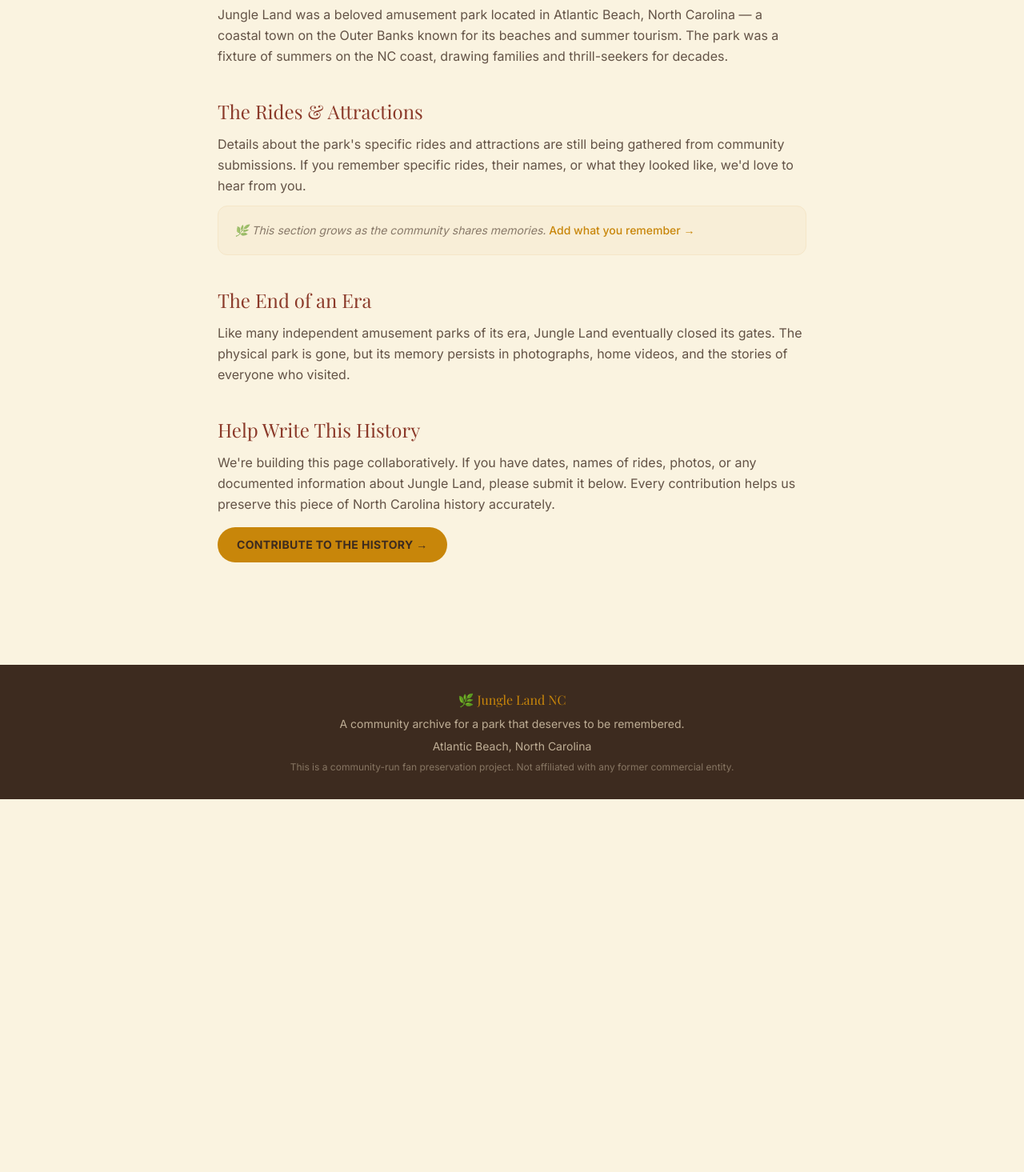
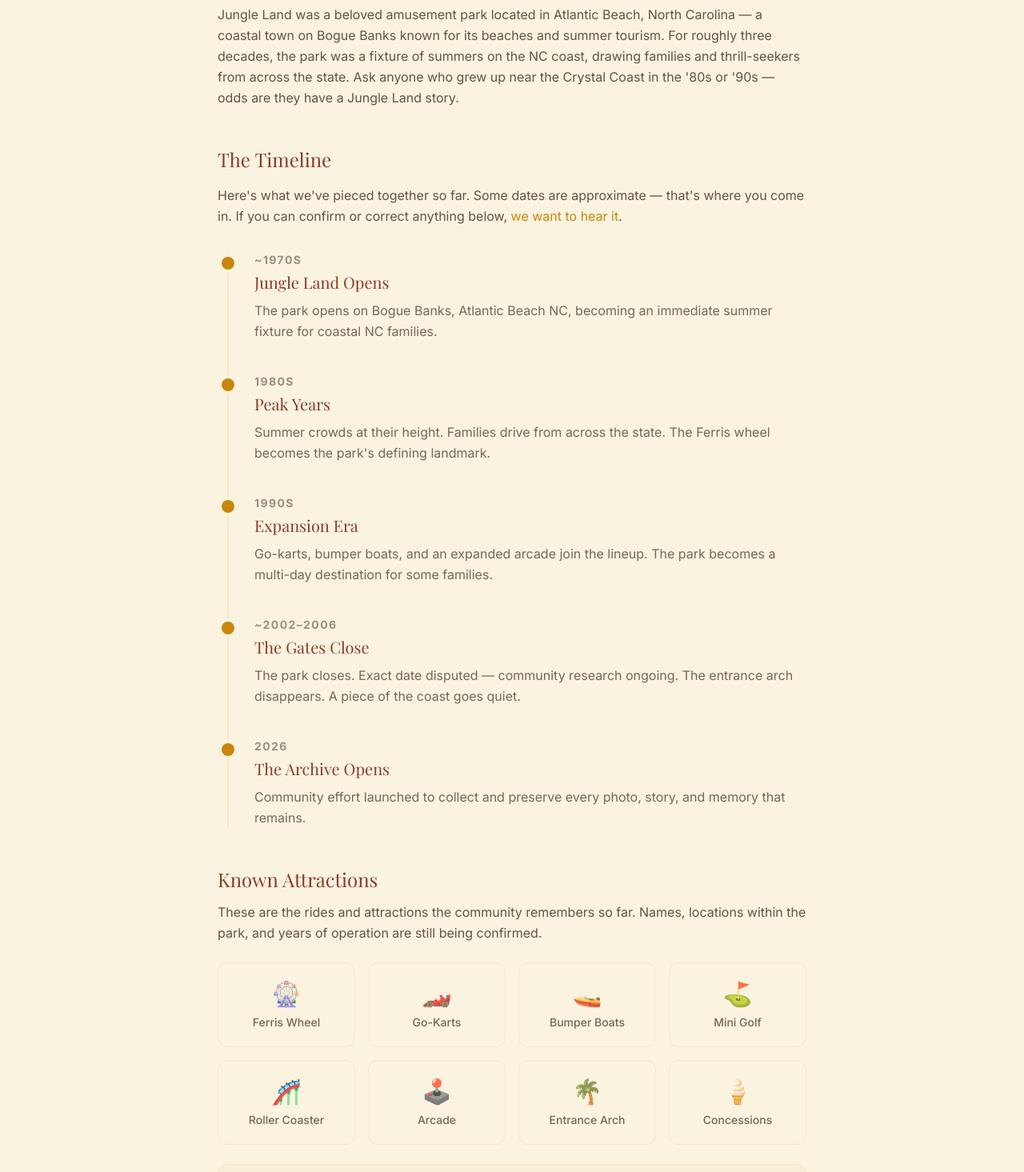
Before and after one commit to Raleighite/jungleland-nc, a Next.js app: page /history in a window 1280 px wide. Shown: the part 340-1805 px from the top of the page at 80% size. Before the commit the page ends 1339 px from the top, so only its background shows below. Built offline with nearby package versions, Linux system fonts and the light colour scheme; a web font is replaced by a local one.

Commit message:
History: vertical timeline, known attractions grid, expanded living-document copy

```diff
--- a/src/app/history/page.tsx
+++ b/src/app/history/page.tsx
@@ -1,9 +1,51 @@
 import type { Metadata } from 'next'
+import Timeline from '@/components/Timeline'
 
 export const metadata: Metadata = {
   title: 'Park History | Jungle Land NC',
   description: 'The history of Jungle Land amusement park in Atlantic Beach, North Carolina.',
 }
+
+// PLACEHOLDER — timeline entries reflect current community research; refine as submissions come in
+const timelineEntries = [
+  {
+    year: '~1970s',
+    title: 'Jungle Land Opens',
+    desc: 'The park opens on Bogue Banks, Atlantic Beach NC, becoming an immediate summer fixture for coastal NC families.',
+  },
+  {
+    year: '1980s',
+    title: 'Peak Years',
+    desc: "Summer crowds at their height. Families drive from across the state. The Ferris wheel becomes the park's defining landmark.",
+  },
+  {
+    year: '1990s',
+    title: 'Expansion Era',
+    desc: 'Go-karts, bumper boats, and an expanded arcade join the lineup. The park becomes a multi-day destination for some families.',
+  },
+  {
+    year: '~2002–2006',
+    title: 'The Gates Close',
+    desc: 'The park closes. Exact date disputed — community research ongoing. The entrance arch disappears. A piece of the coast goes quiet.',
+  },
+  {
+    year: '2026',
+    title: 'The Archive Opens',
+    desc: 'Community effort launched to collect and preserve every photo, story, and memory that remains.',
+  },
+]
+
+// PLACEHOLDER — attraction list built from early community recollections
+const attractions = [
+  { emoji: '🎡', name: 'Ferris Wheel' },
+  { emoji: '🏎️', name: 'Go-Karts' },
+  { emoji: '🚤', name: 'Bumper Boats' },
+  { emoji: '⛳', name: 'Mini Golf' },
+  { emoji: '🎢', name: 'Roller Coaster' },
+  { emoji: '🕹️', name: 'Arcade' },
+  { emoji: '🌴', name: 'Entrance Arch' },
+  { emoji: '🍦', name: 'Concessions' },
+]
 
 export default function HistoryPage() {
   return (
@@ -11,38 +53,55 @@ export default function HistoryPage() {
       <p className="text-jungle-amber text-sm uppercase tracking-widest mb-2">Atlantic Beach, NC</p>
       <h1 className="font-display text-4xl md:text-5xl text-jungle-bark mb-6">The History of Jungle Land</h1>
       <p className="text-jungle-bark/50 italic mb-10 text-sm">
-        This page is a living document. As the community contributes more information, we'll fill in the gaps. If you have corrections or additions, please <a href="/submit" className="text-jungle-amber hover:underline">submit them</a>.
+        This page is a living document. As the community contributes more information, we&apos;ll fill in the gaps. If you have corrections or additions, please <a href="/submit" className="text-jungle-amber hover:underline">submit them</a>.
       </p>
 
-      <div className="space-y-10 text-jungle-bark/80 leading-relaxed">
+      <div className="space-y-12 text-jungle-bark/80 leading-relaxed">
         <section>
           <h2 className="font-display text-2xl text-jungle-rust mb-3">What Was Jungle Land?</h2>
           <p>
-            Jungle Land was a beloved amusement park located in Atlantic Beach, North Carolina — a coastal town on the Outer Banks known for its beaches and summer tourism. The park was a fixture of summers on the NC coast, drawing families and thrill-seekers for decades.
+            Jungle Land was a beloved amusement park located in Atlantic Beach, North Carolina — a coastal town on Bogue Banks known for its beaches and summer tourism. For roughly three decades, the park was a fixture of summers on the NC coast, drawing families and thrill-seekers from across the state. Ask anyone who grew up near the Crystal Coast in the &apos;80s or &apos;90s — odds are they have a Jungle Land story.
           </p>
         </section>
 
         <section>
-          <h2 className="font-display text-2xl text-jungle-rust mb-3">The Rides & Attractions</h2>
-          <p className="mb-3">
-            Details about the park's specific rides and attractions are still being gathered from community submissions. If you remember specific rides, their names, or what they looked like, we'd love to hear from you.
+          <h2 className="font-display text-2xl text-jungle-rust mb-4">The Timeline</h2>
+          <p className="mb-8">
+            Here&apos;s what we&apos;ve pieced together so far. Some dates are approximate — that&apos;s where you come in. If you can confirm or correct anything below, <a href="/submit" className="text-jungle-amber hover:underline">we want to hear it</a>.
           </p>
-          <div className="bg-jungle-sand/40 border border-jungle-sand rounded-xl p-5 text-sm text-jungle-bark/60 italic">
-            🌿 This section grows as the community shares memories. <a href="/submit" className="text-jungle-amber hover:underline not-italic font-medium">Add what you remember →</a>
+          <Timeline entries={timelineEntries} />
+        </section>
+
+        <section>
+          <h2 className="font-display text-2xl text-jungle-rust mb-3">Known Attractions</h2>
+          <p className="mb-6">
+            These are the rides and attractions the community remembers so far. Names, locations within the park, and years of operation are still being confirmed.
+          </p>
+          <div className="grid grid-cols-2 sm:grid-cols-4 gap-4">
+            {attractions.map(a => (
+              <div key={a.name}
+                className="bg-jungle-cream border border-jungle-sand rounded-xl p-5 text-center hover:border-jungle-amber hover:shadow-md transition-all">
+                <div className="text-3xl mb-2">{a.emoji}</div>
+                <p className="text-jungle-bark/70 text-sm font-medium">{a.name}</p>
+              </div>
+            ))}
+          </div>
+          <div className="bg-jungle-sand/40 border border-jungle-sand rounded-xl p-5 text-sm text-jungle-bark/60 italic mt-6">
+            🌿 Remember a ride that&apos;s missing? Know what the roller coaster was called? <a href="/submit" className="text-jungle-amber hover:underline not-italic font-medium">Add what you remember →</a>
           </div>
         </section>
 
         <section>
           <h2 className="font-display text-2xl text-jungle-rust mb-3">The End of an Era</h2>
           <p>
-            Like many independent amusement parks of its era, Jungle Land eventually closed its gates. The physical park is gone, but its memory persists in photographs, home videos, and the stories of everyone who visited.
+            Like many independent amusement parks of its era, Jungle Land eventually closed its gates — sometime in the early 2000s, though even the exact year is part of what we&apos;re working to confirm. The physical park is gone, but its memory persists in photographs, home videos, and the stories of everyone who visited.
           </p>
         </section>
 
         <section>
           <h2 className="font-display text-2xl text-jungle-rust mb-3">Help Write This History</h2>
           <p>
-            We're building this page collaboratively. If you have dates, names of rides, photos, or any documented information about Jungle Land, please submit it below. Every contribution helps us preserve this piece of North Carolina history accurately.
+            We&apos;re building this page collaboratively. If you have dates, names of rides, photos, or any documented information about Jungle Land, please submit it below. Every contribution helps us preserve this piece of North Carolina history accurately.
           </p>
           <div className="mt-4">
             <a href="/submit"
--- /dev/null
+++ b/src/components/Timeline.tsx
@@ -0,0 +1,26 @@
+type TimelineEntry = {
+  year: string
+  title: string
+  desc: string
+}
+
+export default function Timeline({ entries }: { entries: TimelineEntry[] }) {
+  return (
+    <ol className="relative border-l-2 border-jungle-sand ml-3 space-y-10">
+      {entries.map(entry => (
+        <li key={entry.year + entry.title} className="relative pl-8">
+          {/* Dot */}
+          <span
+            className="absolute -left-[9px] top-1.5 h-4 w-4 rounded-full bg-jungle-amber ring-4 ring-jungle-cream"
+            aria-hidden="true"
+          />
+          <p className="font-body text-sm font-bold uppercase tracking-widest text-jungle-bark/50 mb-1">
+            {entry.year}
+          </p>
+          <h3 className="font-display text-xl text-jungle-rust mb-2">{entry.title}</h3>
+          <p className="text-jungle-bark/70 leading-relaxed font-body">{entry.desc}</p>
+        </li>
+      ))}
+    </ol>
+  )
+}
```
